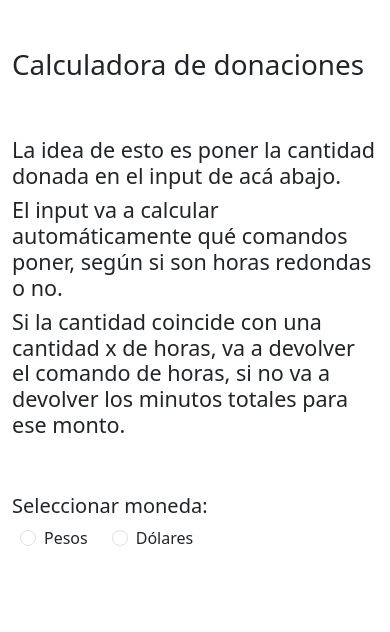
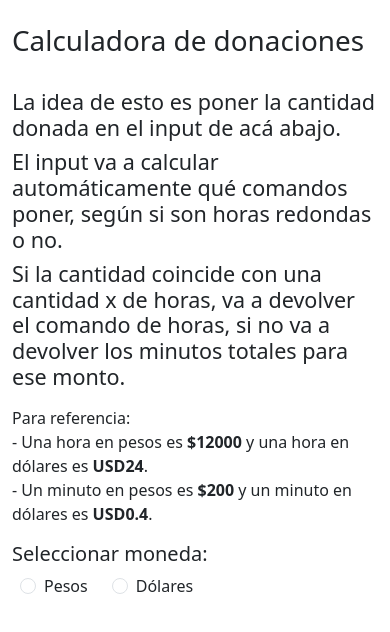
Before and after one commit to GianTempo/hourly-rate-calculator, a React (Vite) app: page / in a window 390 px wide. Shown: the top 632 px of the page. Built offline with nearby package versions, Linux system fonts and the light colour scheme.

Commit message:
Some tweaks for better UX.

```diff
--- a/src/App.tsx
+++ b/src/App.tsx
@@ -8,8 +8,8 @@ function App() {
   return (
     <>
       <div className="container">
-        <div className="header pb-5">
-          <h1 className='py-5'>Calculadora de donaciones</h1>
+        <div className="header pb-2 pb-md-5">
+          <h1 className='py-4 py-md-5'>Calculadora de donaciones</h1>
           <h4>La idea de esto es poner la cantidad donada en el input de acá abajo.</h4>
           <h4>El input va a calcular automáticamente qué comandos poner, según si son horas redondas o no.</h4>
           <h4>Si la cantidad coincide con una cantidad x de horas, va a devolver el comando de horas, si no va a devolver los minutos totales para ese monto.</h4>
--- a/src/components/Calculator.tsx
+++ b/src/components/Calculator.tsx
@@ -4,7 +4,7 @@ import { useState } from "react";
 function Calculator() {
   const PESOS_MINUTE_RATE = 200;
   const PESOS_HOUR_RATE = PESOS_MINUTE_RATE * 60;
-  const USD_MINUTE_RATE = 2;
+  const USD_MINUTE_RATE = 0.4;
   const USD_HOUR_RATE = USD_MINUTE_RATE * 60;
   const HOUR_COMMAND = '!addh'
   const MINUTE_COMMAND = '!addm'
@@ -57,7 +57,14 @@ function Calculator() {
 	}
 
   return (
-		<>
+		<div className="pb-5">
+			<div className="mb-3">
+				Para referencia:
+				<br />- Una hora en pesos es <b>${PESOS_HOUR_RATE}</b> y una hora en
+				dólares es <b>USD{USD_HOUR_RATE}</b>.
+				<br />- Un minuto en pesos es <b>${PESOS_MINUTE_RATE}</b> y un minuto en
+				dólares es <b>USD{USD_MINUTE_RATE}</b>.
+			</div>
 			<div className="mb-3">
 				<h5>Seleccionar moneda:</h5>
 				<div>
@@ -86,13 +93,15 @@ function Calculator() {
 				</div>
 			</div>
 			{currency !== "" && (
-				<input
-					type="number"
-					className="form-control form-control-lg mb-4 w-25"
-          placeholder="Cantidad donada"
-          value={amount}
-					onChange={(handleInputChange)}
-				/>
+				<div className="col-6 col-md-4">
+					<input
+						type="number"
+						className="form-control form-control-lg mb-4"
+						placeholder="Cantidad donada"
+						value={amount}
+						onChange={handleInputChange}
+					/>
+				</div>
 			)}
 			{command && minutesOrHours > 0 && (
 				<div>
@@ -102,7 +111,7 @@ function Calculator() {
 					</button>
 				</div>
 			)}
-		</>
+		</div>
 	)
 
 }
```
